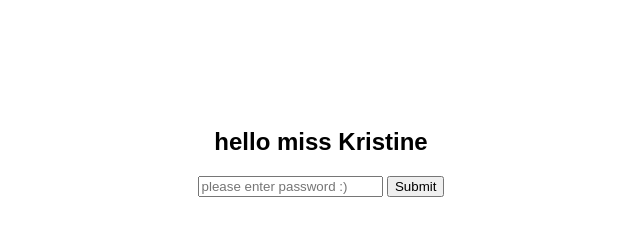
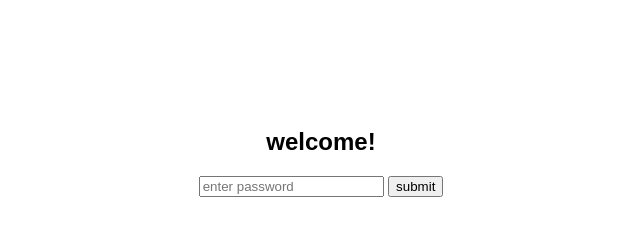
Before and after one commit to beanzee/website-, a plain HTML site: page index.html in a window 1280 px wide. Shown: the whole page, without its empty margins (319-959 px from the left). Drawn offline with Linux system fonts and the light colour scheme.

```diff
--- a/index.html
+++ b/index.html
@@ -22,9 +22,9 @@
   </style>
 </head>
 <body>
-  <h2>hello miss Kristine</h2>
-  <input type="password" id="passwordInput" placeholder="please enter password :)" />
-  <button onclick="checkPassword()">Submit</button>
+  <h2>welcome!</h2>
+  <input type="password" id="passwordInput" placeholder="enter password" />
+  <button onclick="checkPassword()">submit</button>
 
   <div id="videoContainer">
     <h2>Protected Video</h2>
@@ -32,7 +32,7 @@
   </div>
 
   <script>
-    const PASSWORD = "1234"; // Change this to your custom password
+    const PASSWORD = "090902"; // Change this to your custom password
 
     function checkPassword() {
       const input = document.getElementById("passwordInput").value;
```
